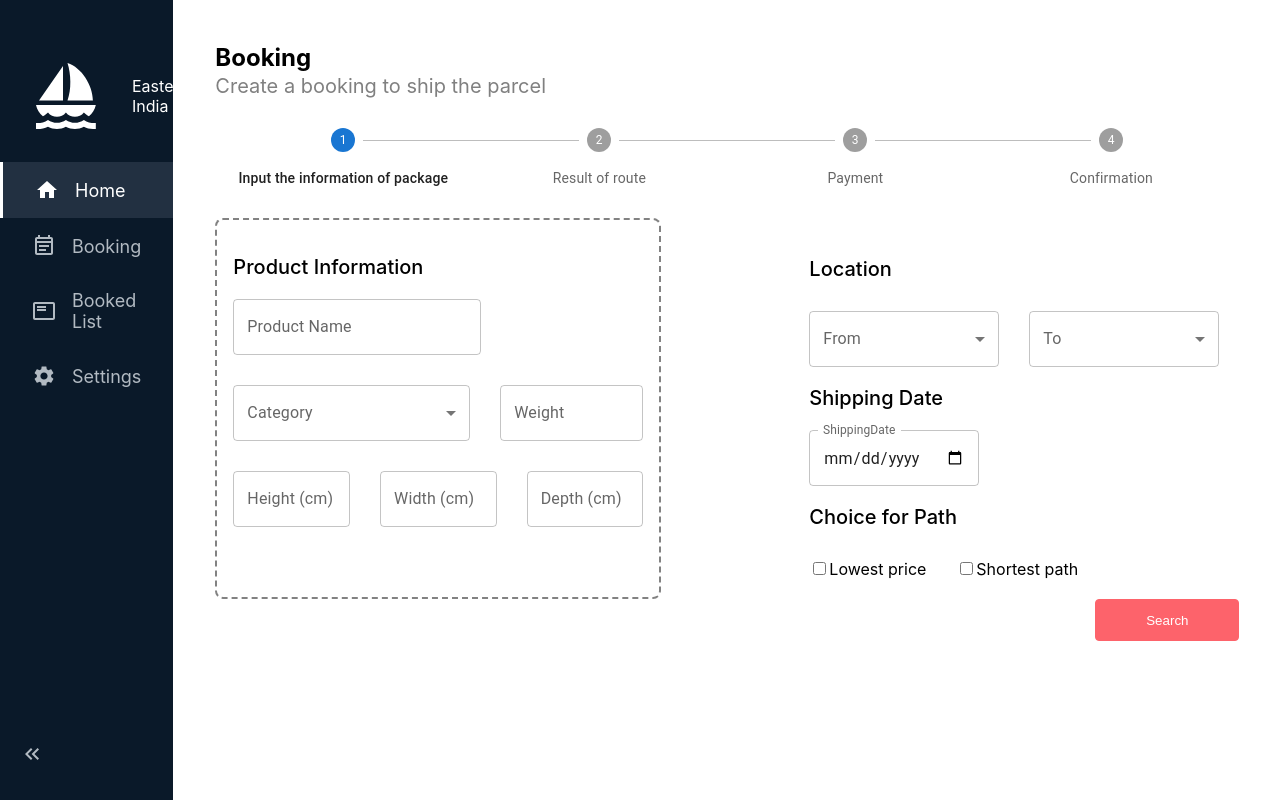
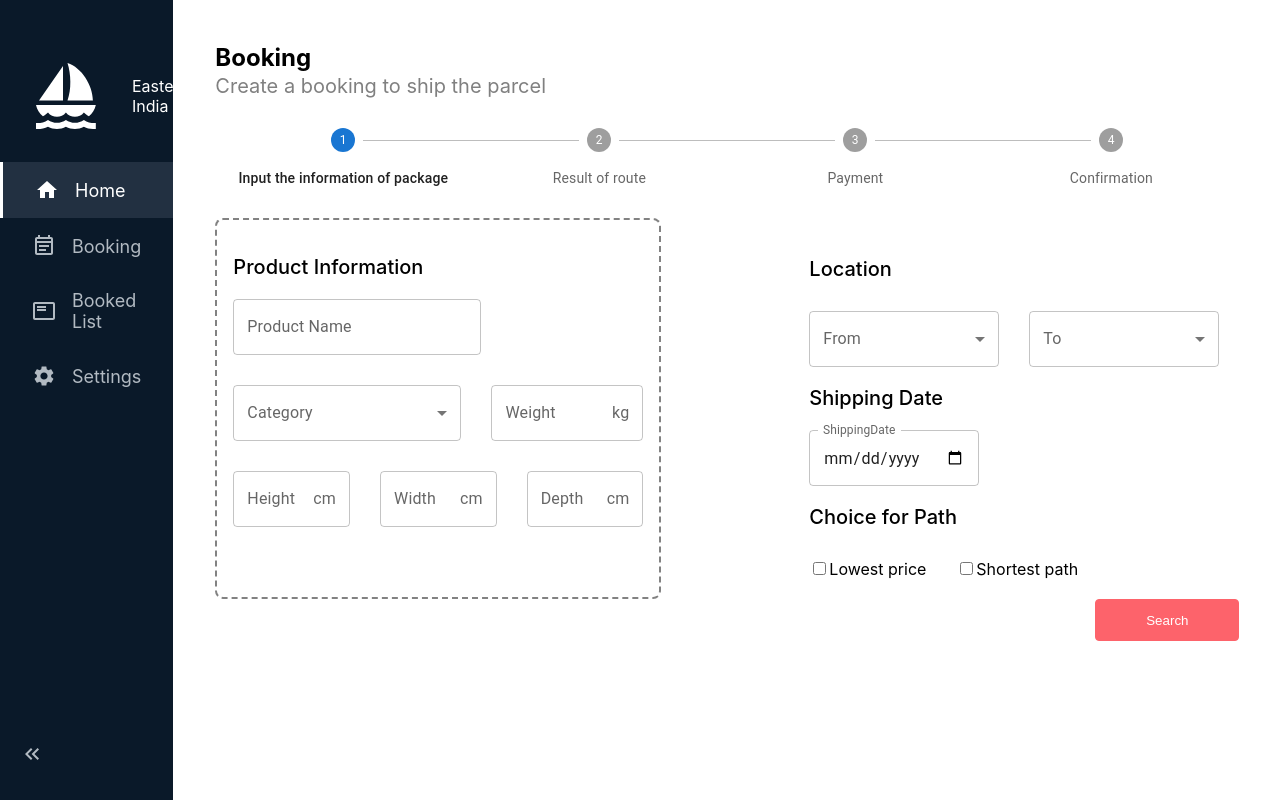
Before and after one commit to tram270600/Customer-Engagement, a React (Create React App) app: page /booking in a window 1280 px wide. Built offline with nearby package versions, Linux system fonts and the light colour scheme.

Commit message:
Add unit for text field

```diff
--- a/src/pages/Booking.js
+++ b/src/pages/Booking.js
@@ -14,6 +14,7 @@ import Payment from "./Payment";
 import Confirmation from "./Confirmation";
 import { cities } from "../lib/Cities";
 import { categories } from "../lib/Category";
+import InputAdornment from "@mui/material/InputAdornment";
 
 export default function Booking() {
   const [fromCity, setFromCity] = useState("");
@@ -33,14 +34,49 @@ export default function Booking() {
       "Content-Type": "application/problem+json",
     };
     try {
+      // const response = await fetch(
+      //   "https://wa-eit-eit1.azurewebsites.net/api/Routes/FindShortestPath",
+      //   {
+      //     method: "POST",
+      //     headers: {
+      //       "Content-Type": "application/problem+json",
+      //       Accept: "application/problem+json",
+      //       "Access-Control-Allow-Origin": "*",
+      //     },
+      //     body: JSON.stringify({
+      //       type: "https://example.com/problems/invalid-input",
+      //       title: "Invalid Input",
+      //       status: 400,
+      //       detail: "One or more input parameters are invalid.",
+      //       instance: "urn:uuid:abc123",
+      //       invalidParams: [
+      //         {
+      //           name: "From",
+      //           reason: "From location is required.",
+      //         },
+      //         {
+      //           name: "To",
+      //           reason: "To location is required.",
+      //         },
+      //         {
+      //           name: "Weight",
+      //           reason: "Weight cannot be zero.",
+      //         },
+      //       ],
+      //     }),
+      //   }
+      // );
+
       const response = await fetch(
         "https://wa-eit-eit1.azurewebsites.net/api/Routes/FindShortestPath",
         {
-          mode: "no-cors",
           method: "POST",
-          headers: headers,
-          body: JSON.stringify(
-            {
+          headers: {
+            "Content-Type": "application/problem+json",
+            "Accept": "application/problem+json",
+            "Access-Control-Allow-Origin": "*",
+          },
+          body: JSON.stringify({
             From: "Cape Town",
             To: "Tunis",
             Category: "",
@@ -49,8 +85,7 @@ export default function Booking() {
             title: "Invalid Input",
             status: 400,
             detail: "One or more input parameters are invalid.",
-            }
-          ),
+          }),
         }
       );
 
@@ -132,7 +167,9 @@ export default function Booking() {
                 />
                 <div className={styles.groupField}>
                   <FormControl fullWidth>
-                    <InputLabel id="demo-simple-select-label">Category</InputLabel>
+                    <InputLabel id="demo-simple-select-label">
+                      Category
+                    </InputLabel>
                     <Select
                       labelId="demo-simple-select-label"
                       id="demo-simple-select-2"
@@ -149,23 +186,43 @@ export default function Booking() {
                     id="outlined-basic"
                     label="Weight"
                     variant="outlined"
+                    InputProps={{
+                      endAdornment: (
+                        <InputAdornment position="end">kg</InputAdornment>
+                      ),
+                    }}
                   />
                 </div>
                 <div className={styles.groupField}>
                   <TextField
                     id="outlined-basic"
-                    label="Height (cm)"
+                    label="Height"
                     variant="outlined"
+                    InputProps={{
+                      endAdornment: (
+                        <InputAdornment position="end">cm</InputAdornment>
+                      ),
+                    }}
                   />
                   <TextField
                     id="outlined-basic"
-                    label="Width (cm)"
+                    label="Width"
                     variant="outlined"
+                    InputProps={{
+                      endAdornment: (
+                        <InputAdornment position="end">cm</InputAdornment>
+                      ),
+                    }}
                   />
                   <TextField
                     id="outlined-basic"
-                    label="Depth (cm)"
+                    label="Depth"
                     variant="outlined"
+                    InputProps={{
+                      endAdornment: (
+                        <InputAdornment position="end">cm</InputAdornment>
+                      ),
+                    }}
                   />
                 </div>
               </div>
--- a/src/pages/SearchRouteResult.js
+++ b/src/pages/SearchRouteResult.js
@@ -1,6 +1,6 @@
 import styles from "../styles/searchRouteResult.module.scss";
 import PrimaryButton from "../components/buttons/PrimaryButton";
-import { useEffect } from "react";
+import { useEffect, useRef } from "react";
 
 export default function SearchRouteResult({ onSelectRow, routeData = [] }) {
   const handleSelectRoute = (e) => {
@@ -31,7 +31,7 @@ export default function SearchRouteResult({ onSelectRow, routeData = [] }) {
       price: "23",
     },
   ];
-  useEffect(() => {
+  useRef(() => {
     if (routeData === []) {
       routeData = contentData;
     }
```
Also changed, not shown: src/setupProxy.js (added, +11 -0 lines). Lines whose indentation alone changed are shown as unchanged.
